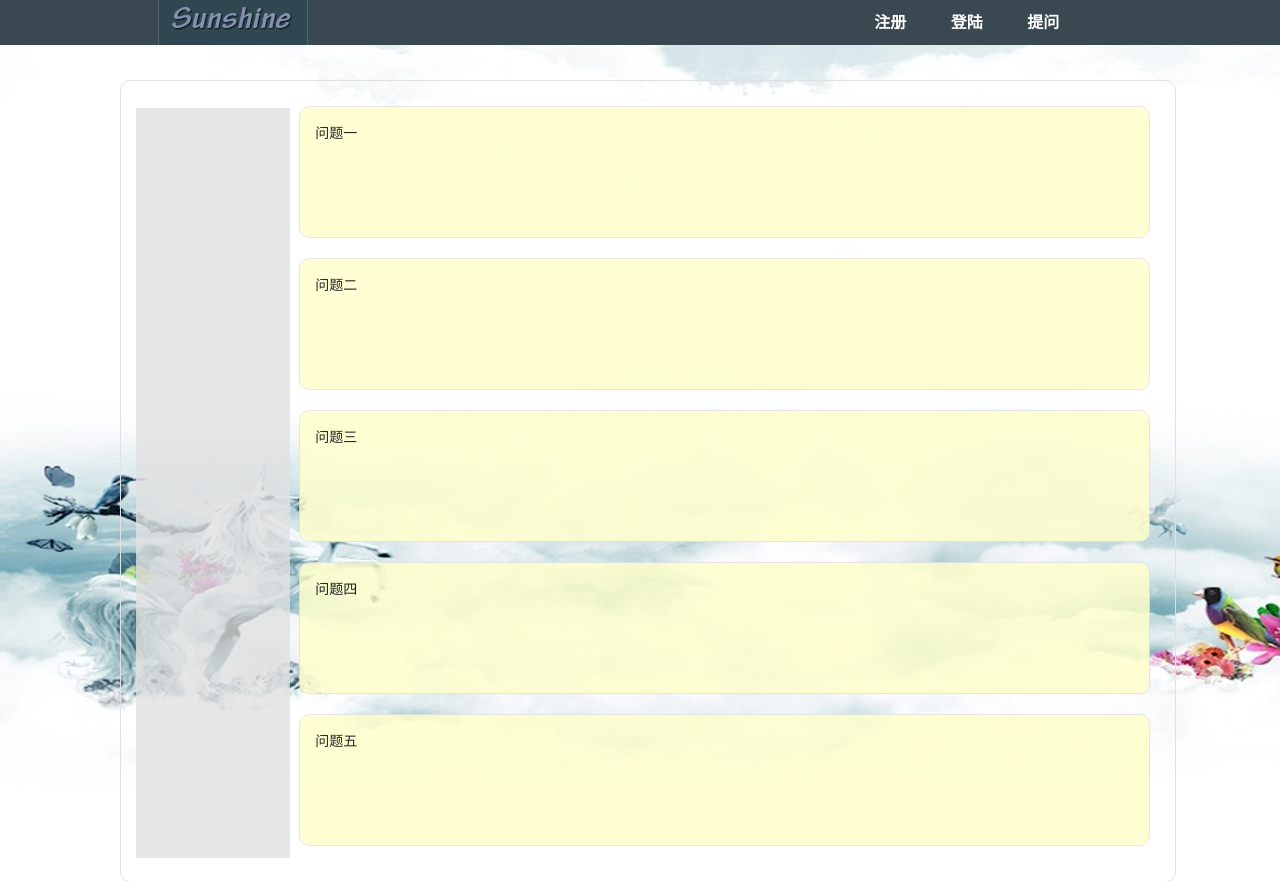
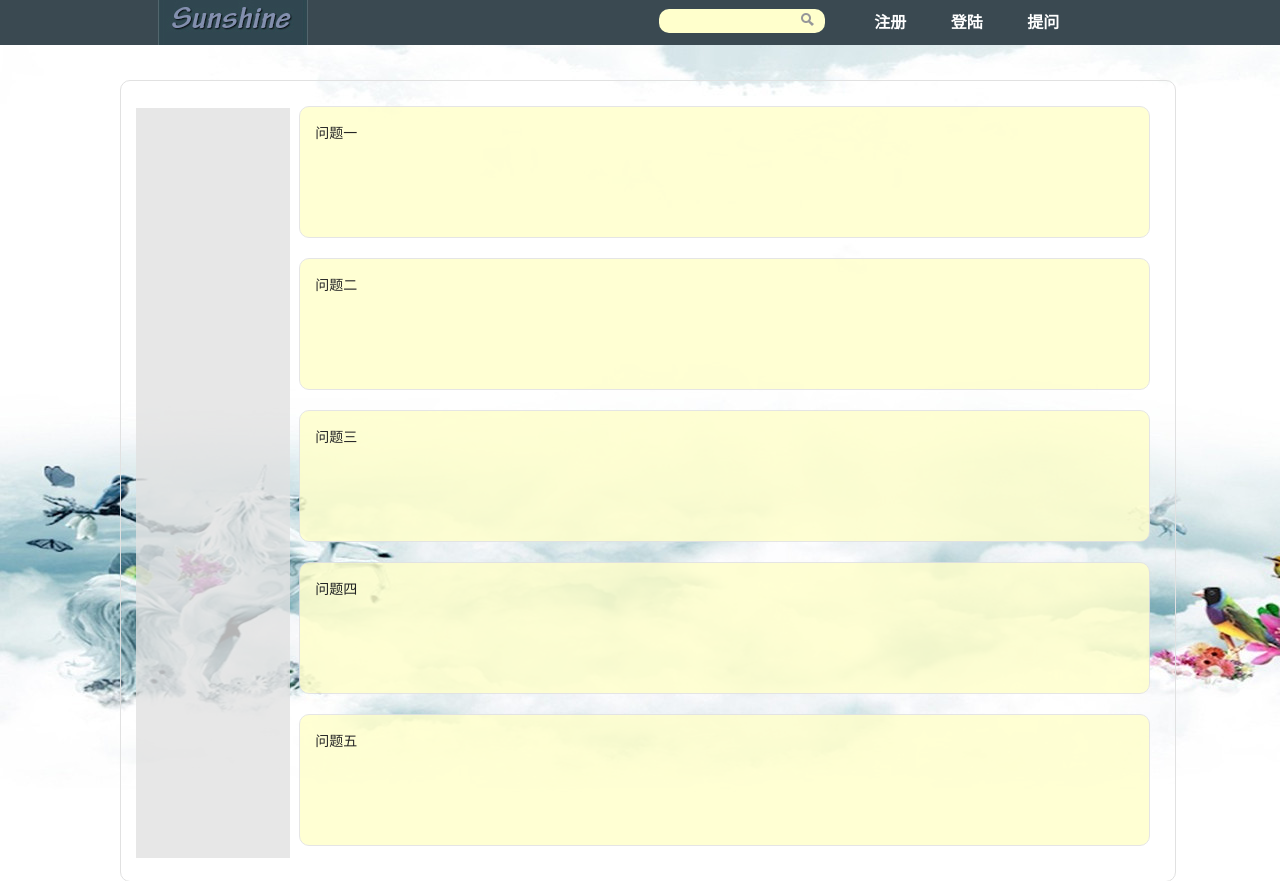
Before and after one commit to sunshinezxf/Website, a PHP site: page /index.php in a window 1280 px wide. Shown: the top 881 px of the page. Run offline with PHP 8.4, Linux system fonts and the light colour scheme.

Commit message:
add search navigation area
Change-Id: I438dd3366947619d5ae0b4a77c3c0926c405e5b4

```diff
--- a/css/core.css
+++ b/css/core.css
@@ -25,7 +25,7 @@ body {
 nav {
 	float: right;
 	margin-right: 5%;
-	width: 30%;
+	width: 50%;
 	height: 45px;
 }
 
@@ -140,6 +140,43 @@ div .row {
 	padding-left: 10px;
 }
 
+.search {
+	float: left;
+	margin: 5px 2px 5px 2px;
+	padding: 4px 2px 4px 2px;
+}
+
+.search_input {
+	outline: none;
+	width: 73%;
+	background: #ffffcc;
+	margin: 0;
+	border: none;
+	font-size: 12px;
+	height: 16px;
+	color: #999999;
+	float: left;
+	border-radius: 10px 0 0 10px;
+	padding: 4px 4px 4px 4px;
+}
+
+.search a {
+	text-indent: -9999em;
+	float: left;
+	width: 10%;
+	height: 16px;
+	margin-right: 10px;
+	cursor: pointer;
+	background: url('../material/search_button.png') no-repeat 0 3px #ffffcc;
+	padding: 4px 4px 4px 4px;
+	border-radius: 0 10px 10px 0;
+}
+
+.search a:link,.search a:visited  {
+	color: #ffffcc;
+	text-decoration: none;
+}
+
 .module {
 	border: 1px solid #e1e1e1;
 	border-radius: 10px;
@@ -151,8 +188,7 @@ div .row {
 .login,.sign_up,.ask_question,.display {
 	overflow: hidden;
 	margin: 50px auto 20px auto;
-	margin-top: 80px;
-	background-color: transparent;
+	margin-top: 80px; background-color : transparent;
 	background-image: -o-linear-gradient(left, #ffffcc 0%, #ffffcc 100%);
 	background-image: -moz-linear-gradient(left, #ffffcc 0%, #ffffcc 100%);
 	background-image: -webkit-linear-gradient(left, #faebdf 0%, #faebdf 100%);
@@ -162,6 +198,7 @@ div .row {
 	color: #000000;
 	padding: 15px;
 	opacity: 0.85;
+	background-color: transparent;
 }
 
 .content {
--- a/index.php
+++ b/index.php
@@ -22,6 +22,9 @@ session_start ();
 					</a>
 					<nav>
 						<ul>
+							<li><div class="search">
+									<input class="search_input" autocomplete="off" /> <a>搜索</a>
+								</div></li>
 							<li><a href="./member/sign_up.php">注册</a></li>
 							<li><a href="./member/login.php">登陆</a></li>
 							<li><a href="./member/ask_question.php">提问</a></li>
--- a/member/ask_question.php
+++ b/member/ask_question.php
@@ -23,6 +23,9 @@ if (! isset ( $_SESSION ['username'] ) && ! isset ( $_SESSION ['password'] )) {
 						src="../material/Logo.jpg" /></a>
 					<nav>
 						<ul>
+							<li><div class="search">
+									<input class="search_input" autocomplete="off" /> <a>搜索</a>
+								</div></li>
 							<li><a href="./sign_up.php">注册</a></li>
 							<li><a href="./login.php">登陆</a></li>
 							<li><a href="./ask_question.php">提问</a></li>
--- a/member/login.php
+++ b/member/login.php
@@ -23,6 +23,9 @@ session_start ();
 						src="../material/Logo.jpg" /></a>
 					<nav>
 						<ul>
+							<li><div class="search">
+									<input class="search_input" autocomplete="off" /> <a>搜索</a>
+								</div></li>
 							<li><a href="./sign_up.php">注册</a></li>
 							<li><a href="./login.php">登陆</a></li>
 							<li><a href="./ask_question.php">提问</a></li>
--- a/member/sign_up.php
+++ b/member/sign_up.php
@@ -23,6 +23,9 @@ session_start ();
 						src="../material/Logo.jpg" /></a>
 					<nav>
 						<ul>
+							<li><div class="search">
+									<input class="search_input" autocomplete="off" /> <a>搜索</a>
+								</div></li>
 							<li><a href="./sign_up.php">注册</a></li>
 							<li><a href="./login.php">登陆</a></li>
 							<li><a href="./ask_question.php">提问</a></li>
```
Also changed, not shown: material/search_button.png (added).
